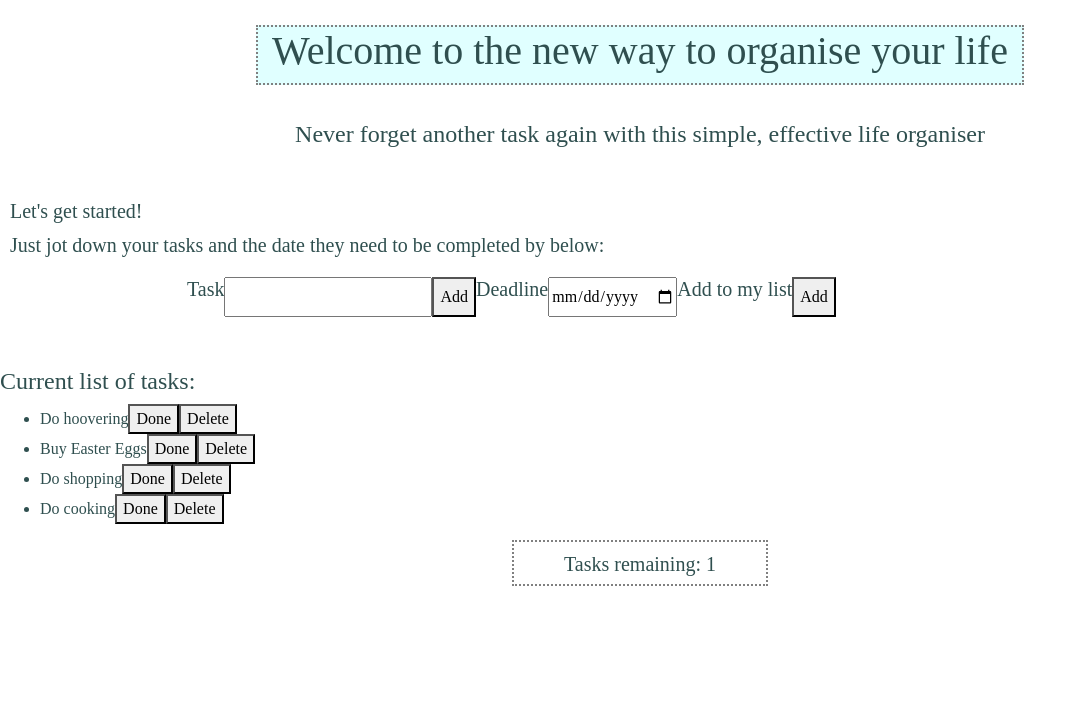
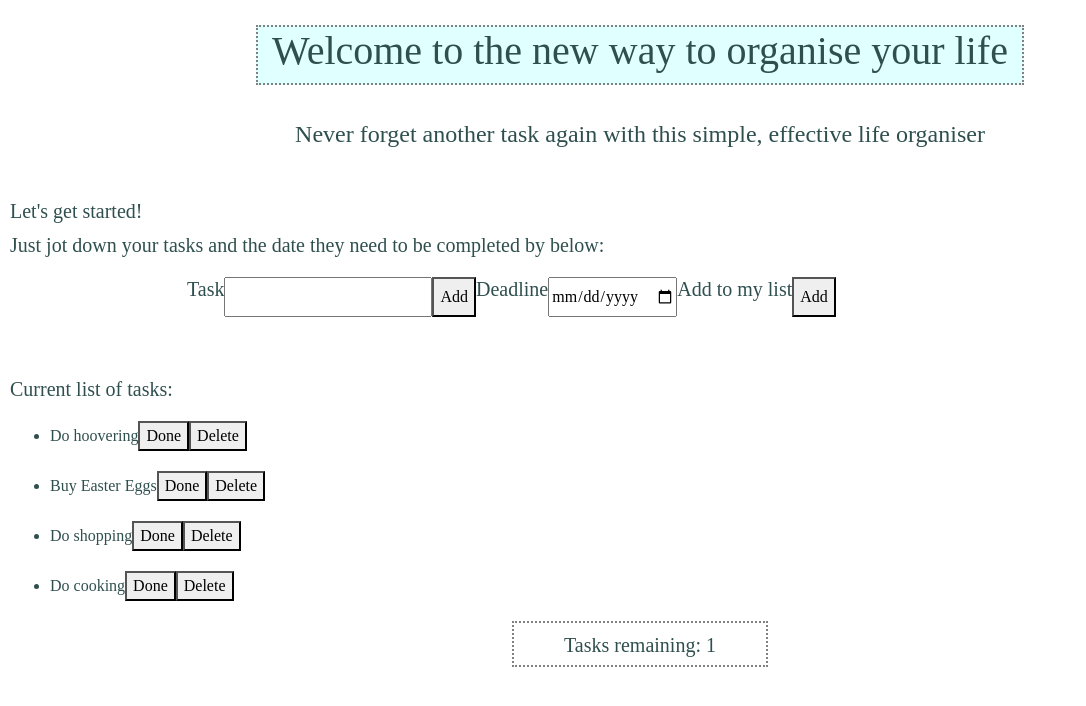
Before and after one commit to JoPreihs/todo-app-frontend, a React app: page / in a window 1280 px wide. Shown: the top 706 px of the page, without its empty margins (0-1086 px from the left). Built offline with nearby package versions, Linux system fonts and the light colour scheme.

Commit message:
React Todo App - In progress

```diff
--- a/src/App.css
+++ b/src/App.css
@@ -10,10 +10,20 @@ body {
     text-align: center;
     color: darkslategray;
 }
+/*.getStarted {
+    background-color: white;
+    font-family: 'EB Garamond', serif;
+    font-size: medium;
+    border: 2px solid gray;
+    border-style: dotted;
+}*/
 #div3 {
     margin: 50px 0 10px 10px;
 }
 #div4 {
+    margin: 10px 0 20px 10px;
+}
+#currentListTitle {
     margin: 10px 0 20px 10px;
 }
 #tasksRemaining {
--- a/src/App.js
+++ b/src/App.js
@@ -1,6 +1,6 @@
 import React, { Component } from 'react';
-import './App.css';
-import Nav from './components/Nav';
+import "./App.css";
+import Nav from "./components/Nav";
 import AddItem from "./components/AddItem";
 import ListItem from "./components/ListItem";
 
@@ -25,10 +25,14 @@ class App extends Component {
           </span>
         </div>
         <div id="div4">
-          <h5>Just jot down your tasks and the date they need to be completed by below:</h5>
+          <span className="getStarted">
+            <h5>Just jot down your tasks and the date they need to be completed by below:</h5>
+          </span>
         </div>
         <AddItem />
-        <h4>Current list of tasks:</h4>
+        <div id="currentListTitle">
+          <h5>Current list of tasks:</h5>
+        </div>
         <ul>
           {todoListItems.map(function (item) {
             return <ListItem task={item} />
--- /dev/null
+++ b/src/components/ListItem.css
@@ -0,0 +1,3 @@
+#currentList {
+    margin: 10px 0 20px 10px;
+}
--- a/src/components/ListItem.js
+++ b/src/components/ListItem.js
@@ -1,16 +1,18 @@
 import React, { Component } from 'react';
+import './ListItem.css';
 
 class ListItem extends Component {
     render() {
         return (
+            <div id="currentList">
 
-            <li>
-                {this.props.task}
-                <button>Done</button>
-                <button>Delete</button>
+                <li>
+                    {this.props.task}
+                    <button>Done</button>
+                    <button>Delete</button>
 
-            </li>
-
+                </li>
+            </div>
         );
     }
 }
```
